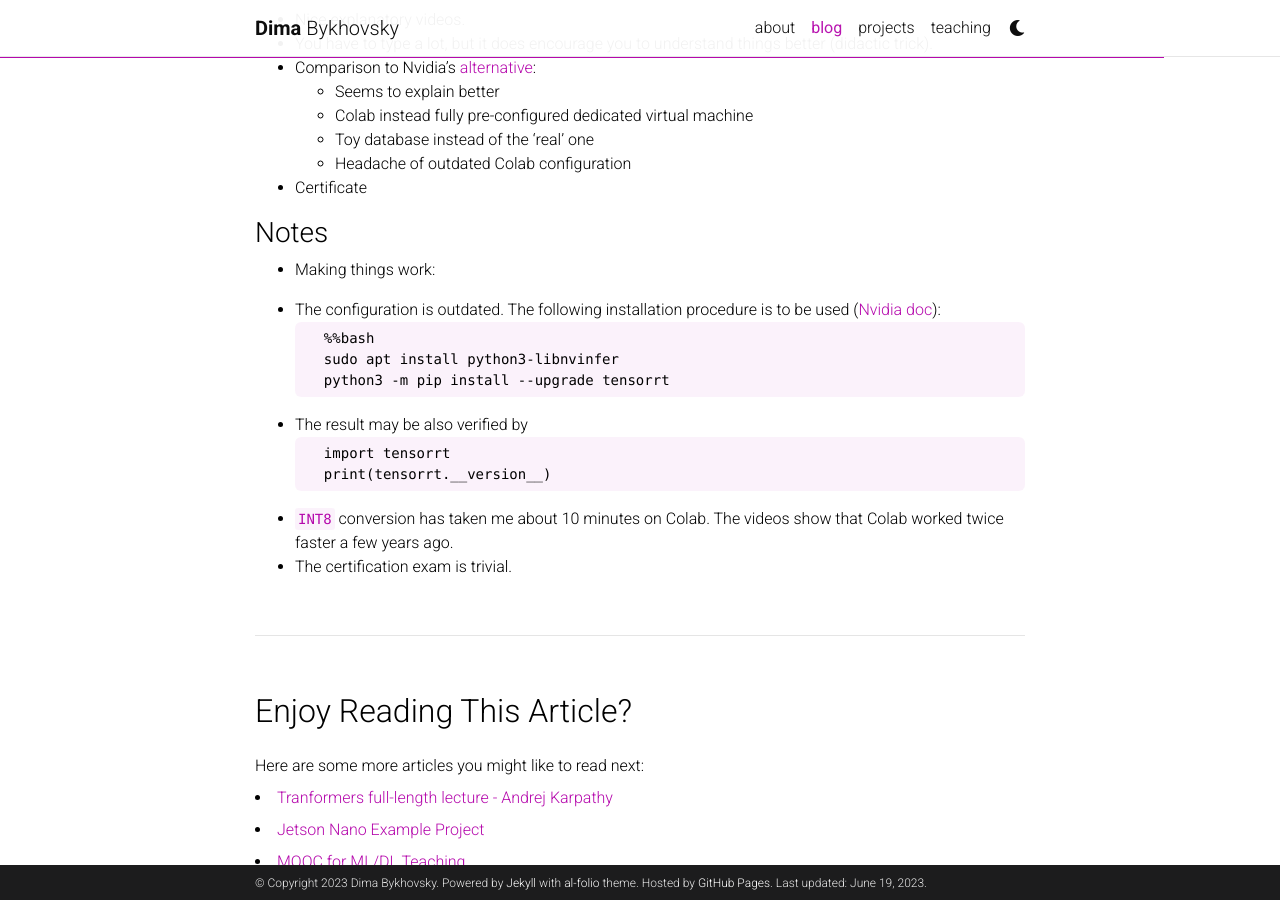
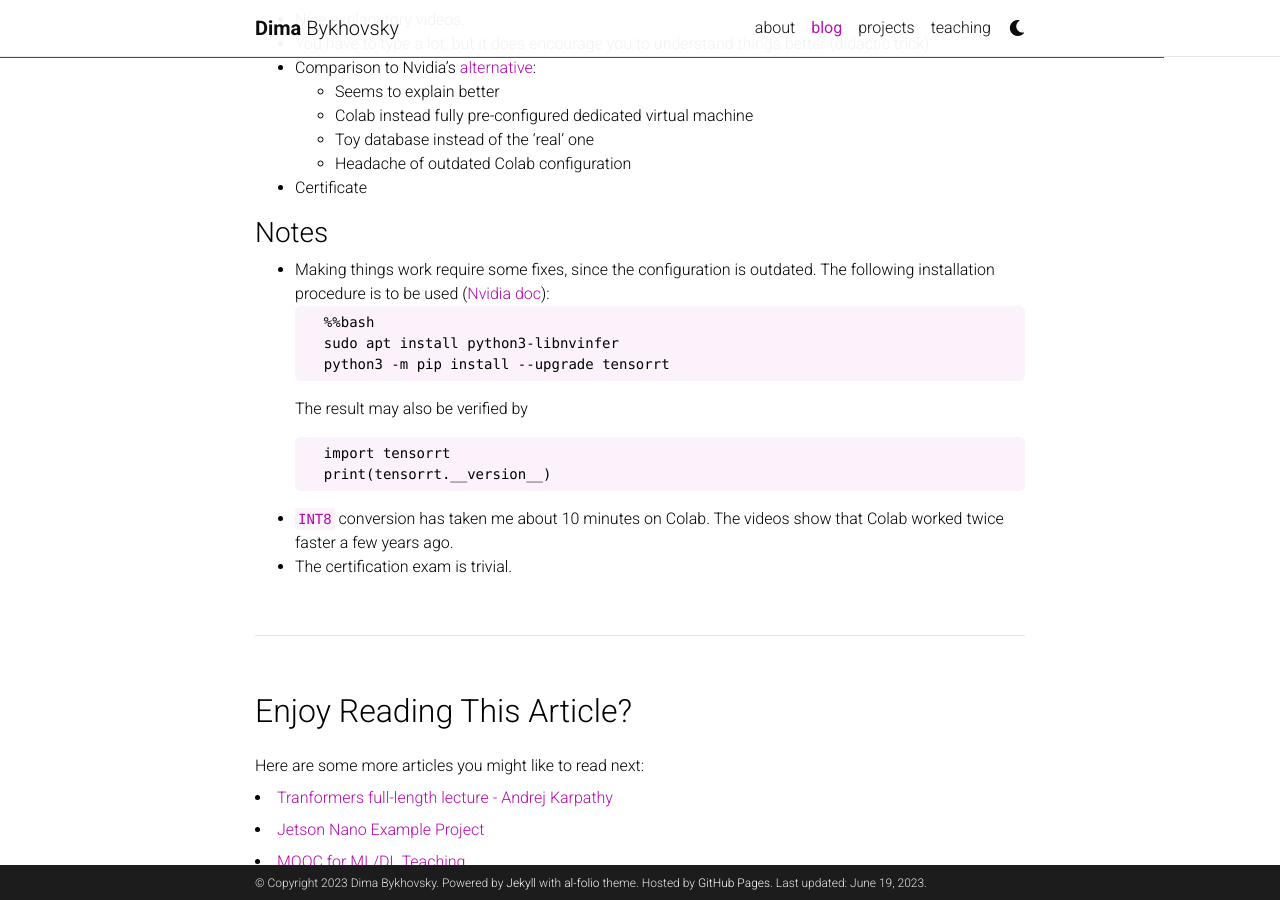
Before and after one commit to bykhov/bykhov.github.io, a Jekyll site: the page built from _posts/2023-05-16-tensorrt_course.md, in a window 1280 px wide and 900 px high, scrolled down 514 px. Built offline with Jekyll 4.4.1, drawn with Linux system fonts in a browser that asks for light colours; comment, search, counter and statistics services are not loaded; a style sheet for code colours, icons or effects is not loaded.

Commit message:
Update 2023-05-16-tensorrt_course.md

````diff
--- a/_posts/2023-05-16-tensorrt_course.md
+++ b/_posts/2023-05-16-tensorrt_course.md
@@ -30,16 +30,14 @@ Coursera has opened for free the [_Optimize TensorFlow Models For Deployment wit
 
 ### Notes
 
-* Making things work:
-
-* The configuration is outdated. The following installation procedure is to be used ([Nvidia doc](https://docs.nvidia.com/deeplearning/tensorrt/install-guide/index.html)):
+* Making things work require some fixes, since the configuration is outdated. The following installation procedure is to be used ([Nvidia doc](https://docs.nvidia.com/deeplearning/tensorrt/install-guide/index.html)):
     ```python
     %%bash
     sudo apt install python3-libnvinfer
     python3 -m pip install --upgrade tensorrt
     ```
-* The result may be also verified by
-    ```python
+	The result may also be  verified by
+	```python
     import tensorrt
     print(tensorrt.__version__)
     ```
````
